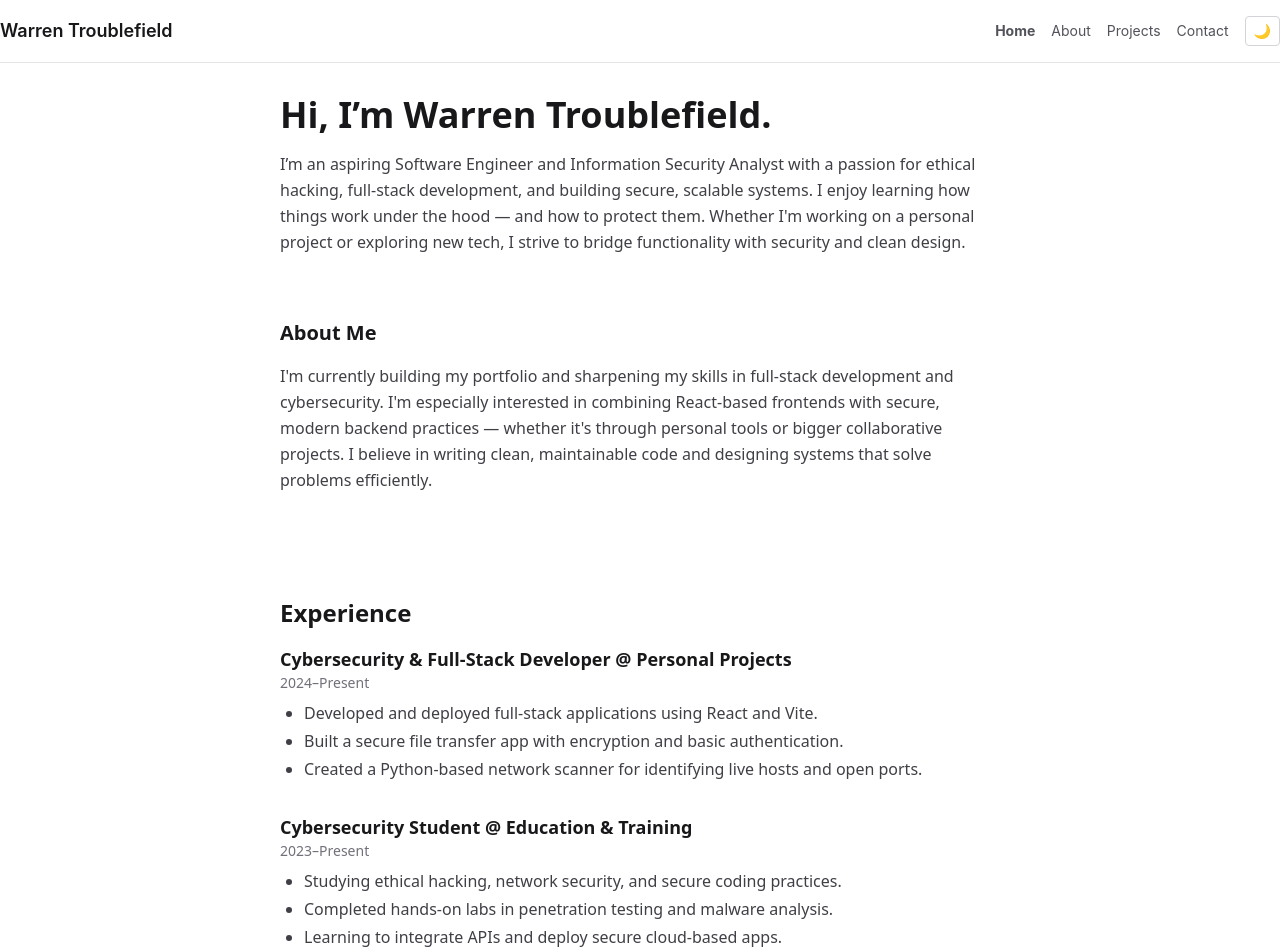
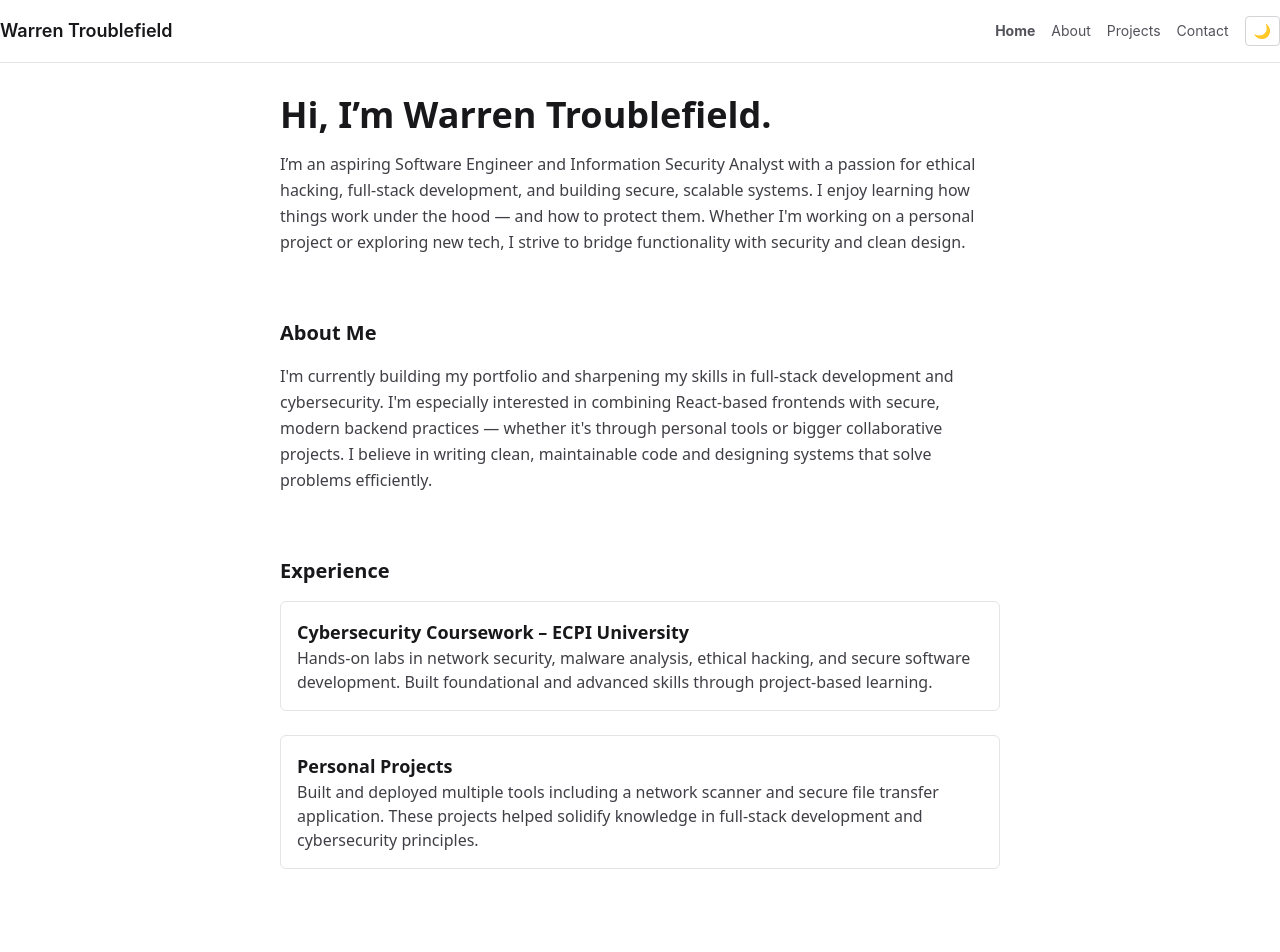
Before and after one commit to WarrenTroublefield/warren-portfolio, a React (Vite) app: page / in a window 1280 px wide. Shown: the top 952 px of the page. Built offline with nearby package versions, Linux system fonts and the light colour scheme; no server answers; the HTML template or start-up script is replaced by a standard one.

Commit message:
Update Experience.jsx

```diff
--- a/src/components/Experience.jsx
+++ b/src/components/Experience.jsx
@@ -1,48 +1,28 @@
 import React from "react";
 
 const Experience = () => {
-  const experienceList = [
-    {
-      company: "Personal Projects",
-      title: "Cybersecurity & Full-Stack Developer",
-      dates: "2024–Present",
-      responsibilities: [
-        "Developed and deployed full-stack applications using React and Vite.",
-        "Built a secure file transfer app with encryption and basic authentication.",
-        "Created a Python-based network scanner for identifying live hosts and open ports.",
-      ],
-    },
-    {
-      company: "Education & Training",
-      title: "Cybersecurity Student",
-      dates: "2023–Present",
-      responsibilities: [
-        "Studying ethical hacking, network security, and secure coding practices.",
-        "Completed hands-on labs in penetration testing and malware analysis.",
-        "Learning to integrate APIs and deploy secure cloud-based apps.",
-      ],
-    },
-  ];
-
   return (
-    <section className="py-10">
-      <h2 className="text-2xl font-semibold mb-4">Experience</h2>
-      <ul className="space-y-8">
-        {experienceList.map((job, index) => (
-          <li key={index}>
-            <h3 className="text-lg font-bold">
-              {job.title} @ {job.company}
-            </h3>
-            <p className="text-sm text-zinc-500 dark:text-zinc-400 mb-2">
-              {job.dates}
-            </p>
-            <ul className="list-disc ml-6 text-zinc-700 dark:text-zinc-300 space-y-1">
-              {job.responsibilities.map((item, i) => (
-                <li key={i}>{item}</li>
-              ))}
-            </ul>
-          </li>
-        ))}
+    <section className="mb-16" id="experience">
+      <h2 className="text-xl font-semibold text-zinc-900 dark:text-white mb-4">
+        Experience
+      </h2>
+      <ul className="space-y-6">
+        <li className="border border-zinc-200 dark:border-zinc-700 p-4 rounded-md">
+          <h3 className="text-lg font-semibold text-zinc-900 dark:text-white">
+            Cybersecurity Coursework – ECPI University
+          </h3>
+          <p className="text-zinc-700 dark:text-zinc-300">
+            Hands-on labs in network security, malware analysis, ethical hacking, and secure software development. Built foundational and advanced skills through project-based learning.
+          </p>
+        </li>
+        <li className="border border-zinc-200 dark:border-zinc-700 p-4 rounded-md">
+          <h3 className="text-lg font-semibold text-zinc-900 dark:text-white">
+            Personal Projects
+          </h3>
+          <p className="text-zinc-700 dark:text-zinc-300">
+            Built and deployed multiple tools including a network scanner and secure file transfer application. These projects helped solidify knowledge in full-stack development and cybersecurity principles.
+          </p>
+        </li>
       </ul>
     </section>
   );
```
